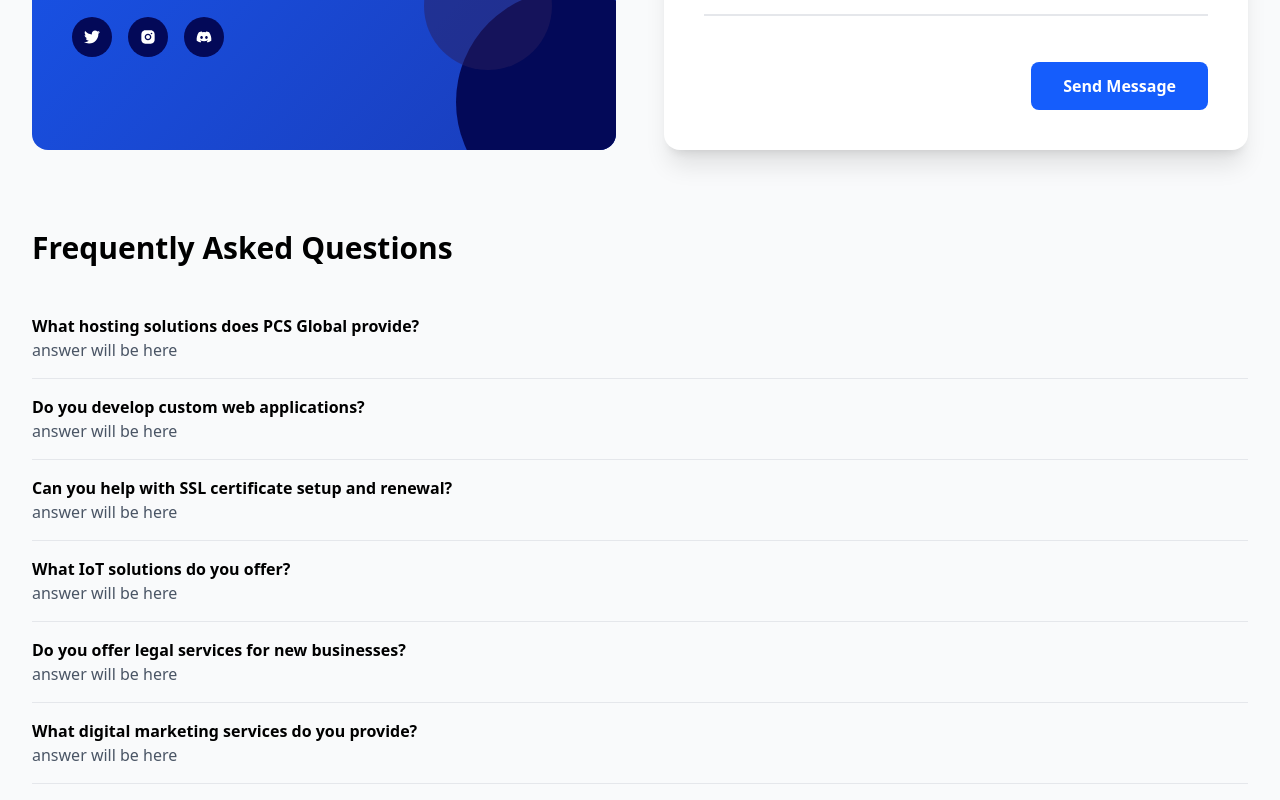
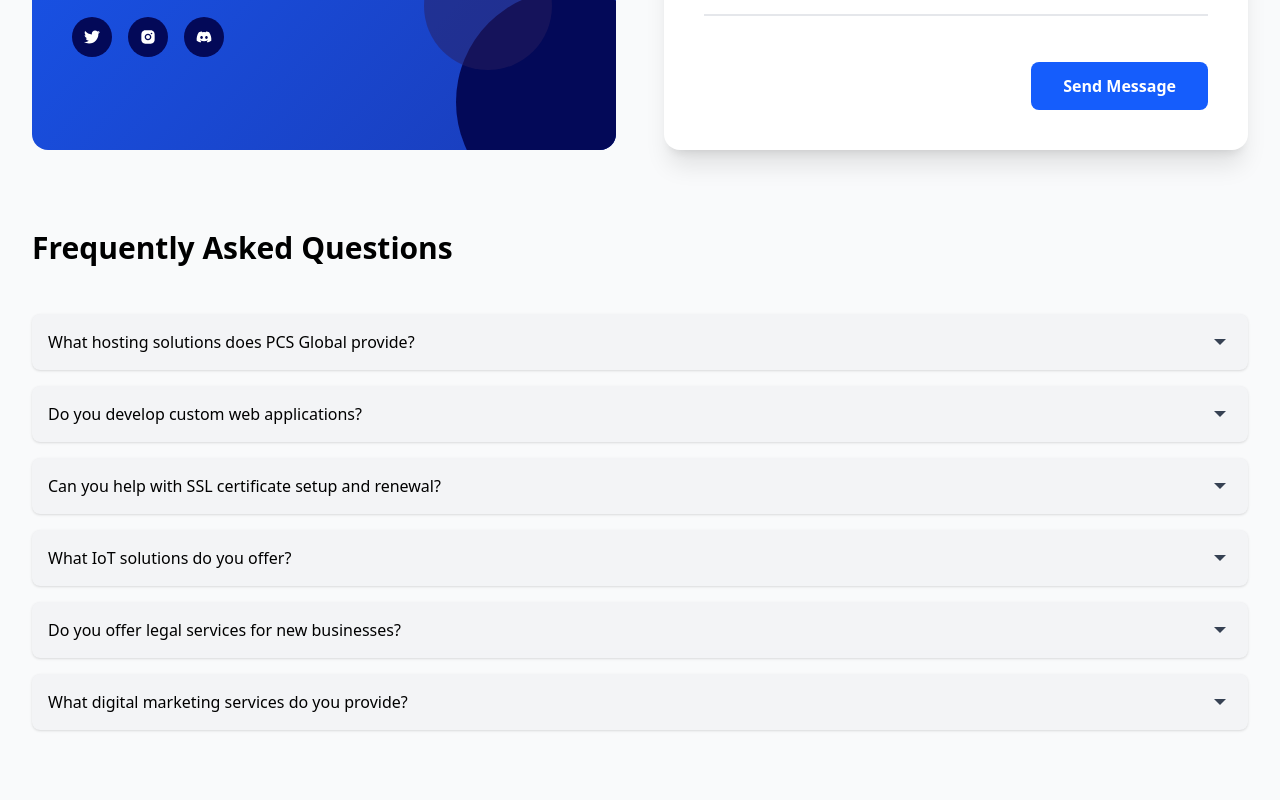
Before and after one commit to bharathreddy20031910/PCS-port-folio, a React (Vite) app: page /contact in a window 1280 px wide. Shown: the part 694-1494 px from the top of the page. Built offline with nearby package versions, Linux system fonts and the light colour scheme.

Commit message:
Refactor ContactUs component to enhance FAQ functionality and improve code structure

```diff
--- a/src/components/ContactUs/ContactUs.jsx
+++ b/src/components/ContactUs/ContactUs.jsx
@@ -1,12 +1,11 @@
 import { useState } from "react";
-import {
-  Phone,
-  Mail,
-  MapPin,
-} from "lucide-react";
+import { Phone, Mail, MapPin } from "lucide-react";
 import { RiInstagramFill } from "react-icons/ri";
 import { FaTwitter } from "react-icons/fa";
 import { FaDiscord } from "react-icons/fa6";
+import { div } from "framer-motion/client";
+import { IoMdArrowDropdown } from "react-icons/io";
+import { IoMdArrowDropup } from "react-icons/io";
 
 function ContactUs() {
   const [formData, setFormData] = useState({
@@ -21,14 +20,38 @@ function ContactUs() {
   const [isSubmitting, setIsSubmitting] = useState(false);
   const [submitted, setSubmitted] = useState(false);
 
-  const faqs = [
-    "What hosting solutions does PCS Global provide?",
-    "Do you develop custom web applications?",
-    "Can you help with SSL certificate setup and renewal?",
-    "What IoT solutions do you offer?",
-    "Do you offer legal services for new businesses?",
-    "What digital marketing services do you provide?"
-  ]
+  const [faqs, setFaqs] = useState([
+    {
+      question: "What hosting solutions does PCS Global provide?",
+      answer:
+        "We offer stable and secure hosting solutions for businesses of all sizes. Whether you're launching a new website or migrating an existing one, our cloud-backed infrastructure ensures maximum uptime and performance.",
+    },
+    {
+      question: "Do you develop custom web applications?",
+      answer:
+        "Yes. We build scalable and secure web applications using Java, Python, and the MERN stack. We also support platforms like WordPress, Shopify, and WooCommerce to meet diverse business needs.",
+    },
+    {
+      question: "Can you help with SSL certificate setup and renewal?",
+      answer:
+        "Absolutely. We handle the complete SSL process—from installation to timely renewal—so your website stays secure and trusted by users and search engines.",
+    },
+    {
+      question: "What IoT solutions do you offer?",
+      answer:
+        "Our IoT services include designing and deploying custom device networks that improve operational efficiency, enable real-time data insights, and automate decision-making processes for businesses.",
+    },
+    {
+      question: "Do you offer legal services for new businesses?",
+      answer:
+        "Yes, we assist with legal setup for startups and small businesses, including registering Private Limited and Proprietorship firms, so you can focus on growth while we handle the paperwork.",
+    },
+    {
+      question: "What digital marketing services do you provide?",
+      answer:
+        "We create and manage content-driven digital marketing campaigns, including social media marketing, ad creatives, posters, and lead generation to boost your brand’s online presence.",
+    },
+  ]);
 
   const handleInputChange = (e) => {
     const { name, value } = e.target;
@@ -41,7 +64,6 @@ function ContactUs() {
   const handleSubmit = async (e) => {
     e.preventDefault();
     setIsSubmitting(true);
-
 
     await new Promise((resolve) => setTimeout(resolve, 1000));
 
@@ -60,6 +82,22 @@ function ContactUs() {
         message: "",
       });
     }, 3000);
+  };
+
+  // faq toggle functionality approach in Simple English
+  // first we will create a state variable to keep track of which faq is currently clicked
+  // then we will create a function that will toggle the clicked faq
+  // if the clicked faq is already open, we will close it by setting the state variable to null
+  // if the clicked faq is not open, we will open it by setting the state variable to the index of the clicked faq
+
+  const [faqIdx, setFaqIdx] = useState(null);
+
+  const handleFaqClick = (idx) => {
+    if (faqIdx === idx) {
+      setFaqIdx(null);
+    } else {
+      setFaqIdx(idx);
+    }
   };
 
   if (submitted) {
@@ -96,10 +134,14 @@ function ContactUs() {
     <div>
       <div className="min-h-screen bg-gray-50 py-8 px-4 sm:px-6 lg:px-8">
         <div className="max-w-7xl mx-auto">
-            <div className="text-center my-12">
-                <h1 className="text-4xl md:text-5xl font-bold mb-2 md:mb-3">Connect with us</h1>
-                <p className="text-lg text-gray-500">Any question or remarks? Just write us a message!</p>
-                </div>
+          <div className="text-center my-12">
+            <h1 className="text-4xl md:text-5xl font-bold mb-2 md:mb-3">
+              Connect with us
+            </h1>
+            <p className="text-lg text-gray-500">
+              Any question or remarks? Just write us a message!
+            </p>
+          </div>
           <div className="grid grid-cols-1 lg:grid-cols-2 gap-8 lg:gap-12">
             {/* Contact Information Card */}
             <div className="relative">
@@ -312,16 +354,46 @@ function ContactUs() {
 
         {/* FAQ Section */}
         <div className="my-20 max-w-7xl mx-auto">
-          <h2 className="text-3xl font-bold my-12">Frequently Asked Questions</h2>
+          <h2 className="text-3xl font-bold my-12">
+            Frequently Asked Questions
+          </h2>
           <div className="space-y-4">
+            {faqs.map((faq, index) => {
+              return (
+                <div key={index}>
+                  <div
+                    onClick={() => {
+                      handleFaqClick(index);
+                    }}
+                    className={`flex items-center justify-between bg-gray-100 p-4 shadow hover:bg-gray-200 transition-colors duration-500 cursor-pointer ${faqIdx ===index ? "rounded-t-lg bg-gray-200 shadow-md" : "rounded-lg"} `}
+                  >
+                    <div>
 
-            {faqs.map((faq,i)=>{
-                return (
-                    <div key={i} className="border-b pb-4 border-gray-200">
-              <h3 className="font-semibold"> {faq}</h3>
-              <p className="text-gray-600"> answer will be here </p>
-            </div>
-                )
+                    {faq.question}
+                    </div>
+
+                    <div>
+                      {faqIdx === index ? (
+                        <>
+                          <IoMdArrowDropup className="text-2xl text-gray-700" />
+                        </>
+                      ) : (
+                        <>
+                          <IoMdArrowDropdown className="text-2xl text-gray-700" />
+                        </>
+                      )}
+                    </div>
+                  </div>
+
+                  {/* answer div */}
+
+                  {faqIdx === index &&
+                  <div className="bg-gray-200 p-4 rounded-b-lg shadow border-t-gray-200 ">{faq.answer}</div>
+                  }
+
+
+                </div>
+              );
             })}
           </div>
         </div>
```
